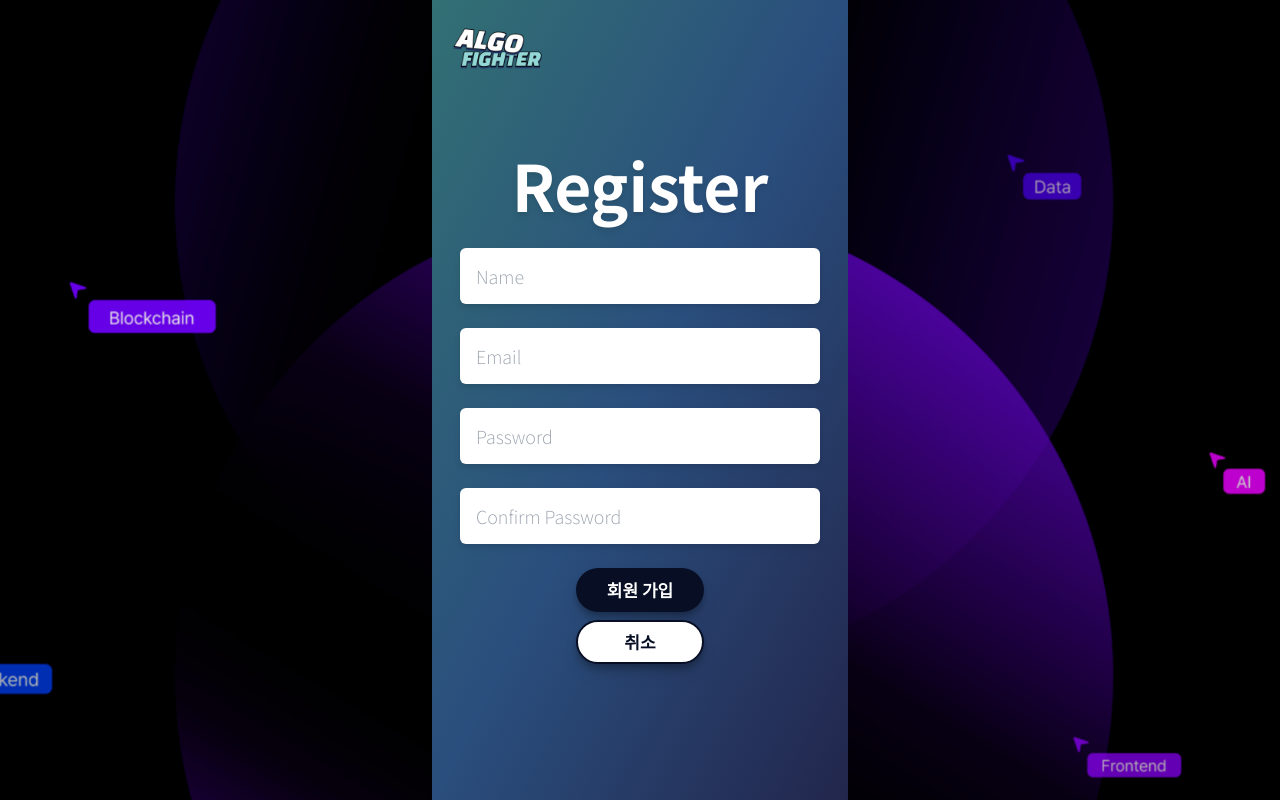
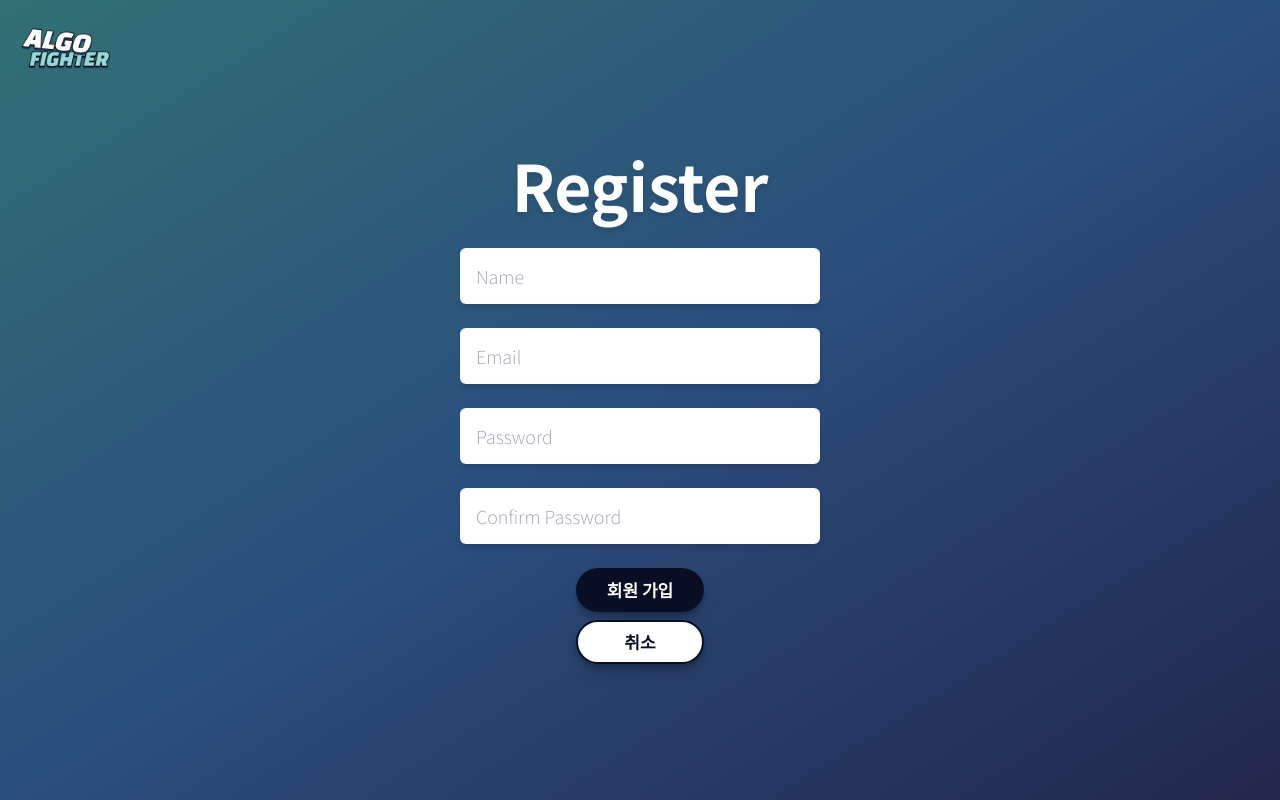
Before and after one commit to gooormmoon/algorithm-fighter-front, a React (Create React App) app: page /register in a window 1280 px wide. Built offline with nearby package versions, Linux system fonts and the light colour scheme.

Commit message:
fix: issue

```diff
--- a/docker-compose.yml
+++ b/docker-compose.yml
@@ -14,7 +14,7 @@ services:
     restart: always
 
   algorithm-fighter-core:
-    image: bery0na/algofi-core:7ca2cddcbafcc5195af62d8ee4ace8e3a35201ed
+    image: bery0na/algofi-core:0aa54535f240cc6a9d6c987223ce73322f8ac3f2
     ports:
       - 8080:8080
     environment:
--- a/src/components/Layout/index.tsx
+++ b/src/components/Layout/index.tsx
@@ -1,10 +1,14 @@
 import React from "react";
 import Header from "./Header";
 import { Outlet } from "react-router-dom";
-import { useTheme } from "../../store/store";
+import { useMe, useTheme } from "../../store/store";
+import Start from "../../pages/Start";
 
 const Layout = () => {
+  const { loggedIn } = useMe();
   const { theme } = useTheme();
+
+  if (loggedIn) {
     return (
       <main
         className={`${
@@ -17,6 +21,9 @@ const Layout = () => {
         </section>
       </main>
     );
+  } else {
+    return <Start />;
+  }
 };
 
 export default Layout;
--- a/src/pages/Auth/Login/index.tsx
+++ b/src/pages/Auth/Login/index.tsx
@@ -12,6 +12,7 @@ import { toast } from "react-toastify";
 import { AnyCnameRecord } from "dns";
 import Darkmode_logo from "../../../Darkmode_logo.png";
 import Lightmode_logo from "../../../Lightmode_logo.png";
+import styles from "./login.module.scss";
 
 const Login = () => {
   const { setRooms } = useRooms();
@@ -136,6 +137,7 @@ const Login = () => {
   };
 
   return (
+    <div className={styles.container}>
       <main
         className={`w-full h-[100vh] flex flex-col justify-start items-center gap-[6vh]
         ${"bg-gradient-to-br from-[#327074] via-[#2a4e7d] to-[#22264C] text-white "}`}
@@ -193,6 +195,7 @@ const Login = () => {
         </form>
         {/* <Button onClick={onLogout} size="large_radius" color="secondary" textColor="primary_font" name="로그아웃" /> */}
       </main>
+    </div>
   );
 };
 
--- /dev/null
+++ b/src/pages/Auth/Login/login.module.scss
@@ -0,0 +1,16 @@
+@import url("https://fonts.googleapis.com/css2?family=Noto+Sans+KR:wght@200;700&display=swap");
+
+$primary-color: #1b2735;
+$secondary-color: #3b4d71;
+
+.container {
+  background: url("../../../../public/back.png");
+  background-size: cover;
+  background-position: center;
+  height: 100vh;
+  display: flex;
+  justify-content: center;
+  align-items: center;
+  font-family: "Noto Sans KR", sans-serif;
+  overflow: hidden;
+}
--- a/src/pages/Auth/Register/index.tsx
+++ b/src/pages/Auth/Register/index.tsx
@@ -12,6 +12,7 @@ import { useMe, useTheme } from "../../../store/store";
 import { useMount } from "react-use";
 import Lightmode_logo from "../../../Lightmode_logo.png";
 import { toast } from "react-toastify";
+import styles from "./register.module.scss";
 
 const Register = () => {
   const { theme } = useTheme();
@@ -95,6 +96,7 @@ const Register = () => {
     }
   };
   return (
+    <div className={styles.container}>
       <main
         className={`w-full h-[100vh] flex flex-col justify-start items-center gap-[4vh]  ${"bg-gradient-to-br from-[#327074] via-[#2a4e7d] to-[#22264C] text-white "} `}
       >
@@ -174,6 +176,7 @@ const Register = () => {
           </div>
         </form>
       </main>
+    </div>
   );
 };
 
--- /dev/null
+++ b/src/pages/Auth/Register/register.module.scss
@@ -0,0 +1,16 @@
+@import url("https://fonts.googleapis.com/css2?family=Noto+Sans+KR:wght@200;700&display=swap");
+
+$primary-color: #1b2735;
+$secondary-color: #3b4d71;
+
+.container {
+  background: url("../../../../public/back.png");
+  background-size: cover;
+  background-position: center;
+  height: 100vh;
+  display: flex;
+  justify-content: center;
+  align-items: center;
+  font-family: "Noto Sans KR", sans-serif;
+  overflow: hidden;
+}
--- a/src/pages/Game/GameModal/CreateModal/index.tsx
+++ b/src/pages/Game/GameModal/CreateModal/index.tsx
@@ -34,29 +34,6 @@ const CreateModal: React.FC<CreateModalProps> = ({
 
   useMount(() => {
     if (gameClient?.connected) {
-      gameClient.subscribe("/user/queue/game/session", (message) => {
-        const data = JSON.parse(message.body);
-        if (data.host_id) {
-          //생성하고 콜백함수
-          onClose();
-          navigate(`/wait/${data.host_id}`, {
-            state: {
-              host: `${data.host}`,
-              host_id: `${data.host_id}`,
-              players: data.players,
-              ready_player: data.ready_player,
-              max_player: data.max_player,
-              problem_level: data.problem_level,
-              timer_time: data.timer_time,
-              title: data.title,
-              chat_room_id: data.chat_room_id,
-            },
-          });
-          toast.success("게임이 성공적으로 생성되었습니다!");
-        } else {
-          toast.error("게임 생성에 실패했습니다.");
-        }
-      });
       gameClient.unsubscribe("createModal");
       gameClient.subscribe(
         "/user/queue/game/join",
--- a/src/pages/Main/main.module.scss
+++ b/src/pages/Main/main.module.scss
@@ -1,4 +1,5 @@
 .mainLayout {
+  // background-color: white;
   width: 100vw;
   display: flex;
   height: 100vh;
--- a/src/pages/Start/index.tsx
+++ b/src/pages/Start/index.tsx
@@ -1,7 +1,9 @@
 import React, { useEffect, useState } from "react";
 import styles from "./start.module.scss";
+import { useNavigate } from "react-router-dom";
 
 const Start: React.FC = () => {
+  const navigate = useNavigate();
   const [h1Loaded, setH1Loaded] = useState(false);
   const [h2Loaded, setH2Loaded] = useState(false);
 
@@ -22,21 +24,35 @@ const Start: React.FC = () => {
   }, []);
 
   return (
+    <div className={styles.container}>
       <main className={styles.main}>
-      <section id="main-title" className={`${styles.section} ${h1Loaded ? styles.loaded : ""}`}>
+        <section
+          id="main-title"
+          className={`${styles.section} ${h1Loaded ? styles.loaded : ""}`}
+        >
           <div className={styles.content}>
             <h1>알고리즘을 더 쉽고 재미있게</h1>
             <h2>알고리즘 파이터에서</h2>
           </div>
         </section>
-      <section id="main-button" className={`${styles.section} ${h2Loaded ? styles.loaded : ""}`}>
+        <section
+          id="main-button"
+          className={`${styles.section} ${h2Loaded ? styles.loaded : ""}`}
+        >
           <div className={styles.content}>
             <div className={styles["button-container"]}>
-            <button>지금 바로 시작해 보세요</button>
+              <button
+                onClick={() => {
+                  navigate("/login");
+                }}
+              >
+                지금 바로 시작해 보세요
+              </button>
             </div>
           </div>
         </section>
       </main>
+    </div>
   );
 };
 
--- a/src/pages/Start/start.module.scss
+++ b/src/pages/Start/start.module.scss
@@ -1,17 +1,17 @@
-@import url('https://fonts.googleapis.com/css2?family=Noto+Sans+KR:wght@200;700&display=swap');
+@import url("https://fonts.googleapis.com/css2?family=Noto+Sans+KR:wght@200;700&display=swap");
 
 $primary-color: #1b2735;
 $secondary-color: #3b4d71;
 
-body {
-    background: url('../../../public/back.png');
+.container {
+  background: url("../../../public/back.png");
   background-size: cover;
   background-position: center;
   height: 100vh;
   display: flex;
   justify-content: center;
   align-items: center;
-    font-family: 'Noto Sans KR', sans-serif;
+  font-family: "Noto Sans KR", sans-serif;
   overflow: hidden;
 }
 
@@ -57,7 +57,8 @@ body {
       color: white;
       border: 2px solid white;
       cursor: pointer;
-            transition: background-color 0.3s ease, color 0.3s ease, border-color 0.3s ease;
+      transition: background-color 0.3s ease, color 0.3s ease,
+        border-color 0.3s ease;
 
       &:hover {
         background-color: rgba(255, 255, 255, 0.2);
```
Lines whose indentation alone changed are shown as unchanged.
